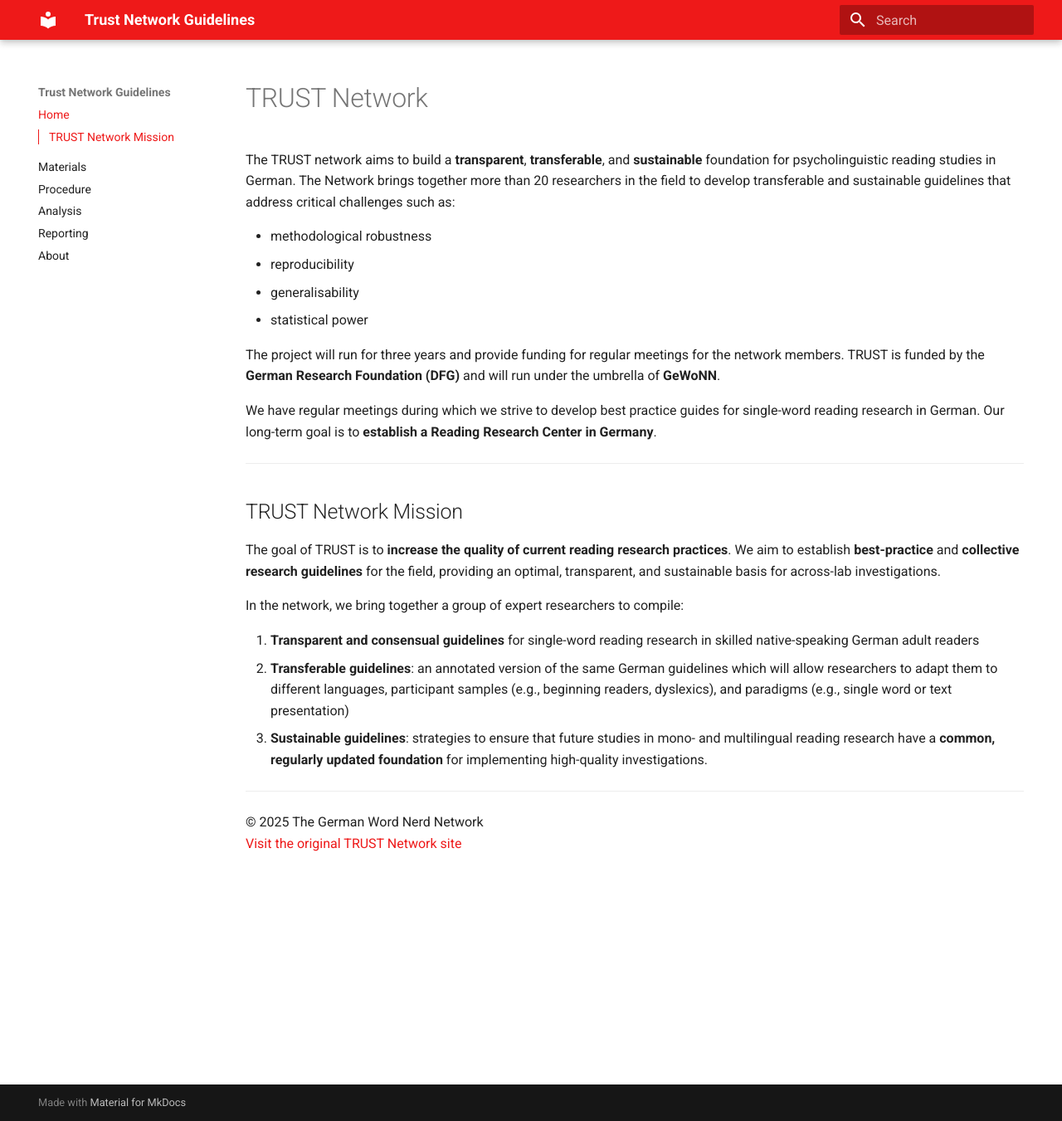
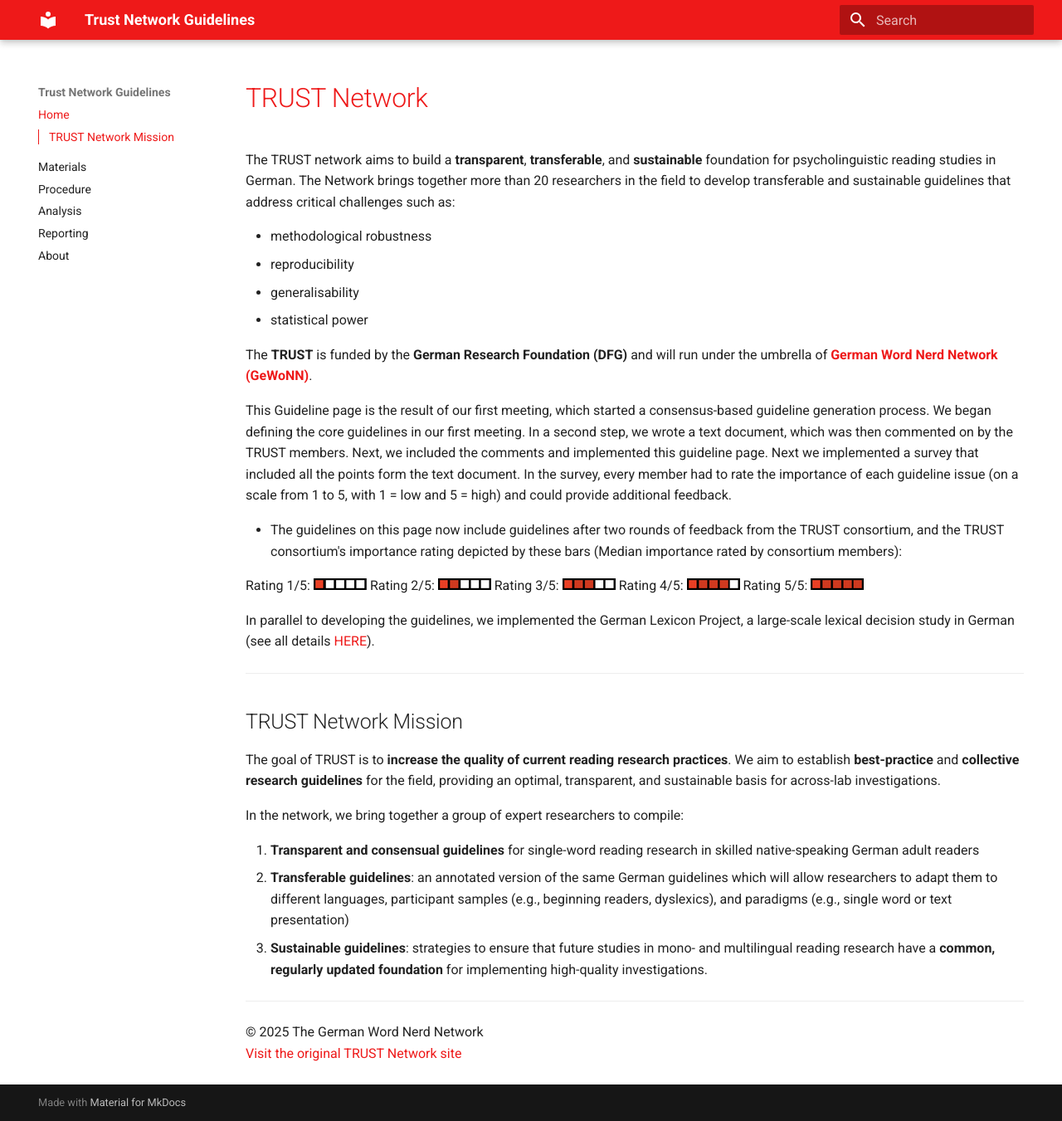
Before and after one commit to cwdeee/trust-network-guidelines, an MkDocs documentation site: the page built from docs/index.md, in a window 1280 px wide and 1351 px high. Shown: the whole window at 83% size. Built offline with MkDocs 1.6.1 and Material for MkDocs 9.7.7, drawn with Linux system fonts in a browser that asks for light colours.

Commit message:
langing page and length GLP adaptation

```diff
--- a/docs/index.md
+++ b/docs/index.md
@@ -1,5 +1,5 @@
 
-# TRUST Network
+# [TRUST Network](https://gewonn.github.io/trust/network/)
 
 The TRUST network aims to build a **transparent**, **transferable**, and **sustainable** foundation for psycholinguistic reading studies in German. The Network brings together more than 20 researchers in the field to develop transferable and sustainable guidelines that address critical challenges such as:
 
@@ -8,9 +8,19 @@ The TRUST network aims to build a **transparent**, **transferable**, and **susta
 - generalisability
 - statistical power
 
-The project will run for three years and provide funding for regular meetings for the network members. TRUST is funded by the **German Research Foundation (DFG)** and will run under the umbrella of **GeWoNN**.
+The **TRUST** is funded by the **German Research Foundation (DFG)** and will run under the umbrella of [**German Word Nerd Network (GeWoNN)**](https://gewonn.github.io/).
 
-We have regular meetings during which we strive to develop best practice guides for single-word reading research in German. Our long-term goal is to **establish a Reading Research Center in Germany**.
+This Guideline page is the result of our first meeting, which started a consensus-based guideline generation process. We began defining the core guidelines in our first meeting. In a second step, we wrote a text document, which was then commented on by the TRUST members. Next, we included the comments and implemented this guideline page. Next we implemented a survey that included all the points form the text document. In the survey, every member had to rate the importance of each guideline issue (on a scale from 1 to 5, with 1 = low and 5 = high) and could provide additional feedback.
+
+* The guidelines on this page now include guidelines after two rounds of feedback from the TRUST consortium, and the TRUST consortium's importance rating depicted by these bars (Median importance rated by consortium members):
+
+Rating 1/5: ![Importance Rating 2](images/rating1.png)
+Rating 2/5: ![Importance Rating 2](images/rating2.png)
+Rating 3/5: ![Importance Rating 2](images/rating3.png)
+Rating 4/5: ![Importance Rating 2](images/rating4.png)
+Rating 5/5: ![Importance Rating 2](images/rating5.png)
+
+In parallel to developing the guidelines, we implemented the German Lexicon Project, a large-scale lexical decision study in German (see all details [HERE](https://gewonn.github.io/trust/glp/)).
 
 ---
 
@@ -24,6 +34,9 @@ In the network, we bring together a group of expert researchers to compile:
 2. **Transferable guidelines**: an annotated version of the same German guidelines which will allow researchers to adapt them to different languages, participant samples (e.g., beginning readers, dyslexics), and paradigms (e.g., single word or text presentation)
 3. **Sustainable guidelines**: strategies to ensure that future studies in mono- and multilingual reading research have a **common, regularly updated foundation** for implementing high-quality investigations.
 
+
+
+
 ---
 
 © 2025 The German Word Nerd Network
```
Also changed, not shown: docs/materials.md (+2 -5 lines).
